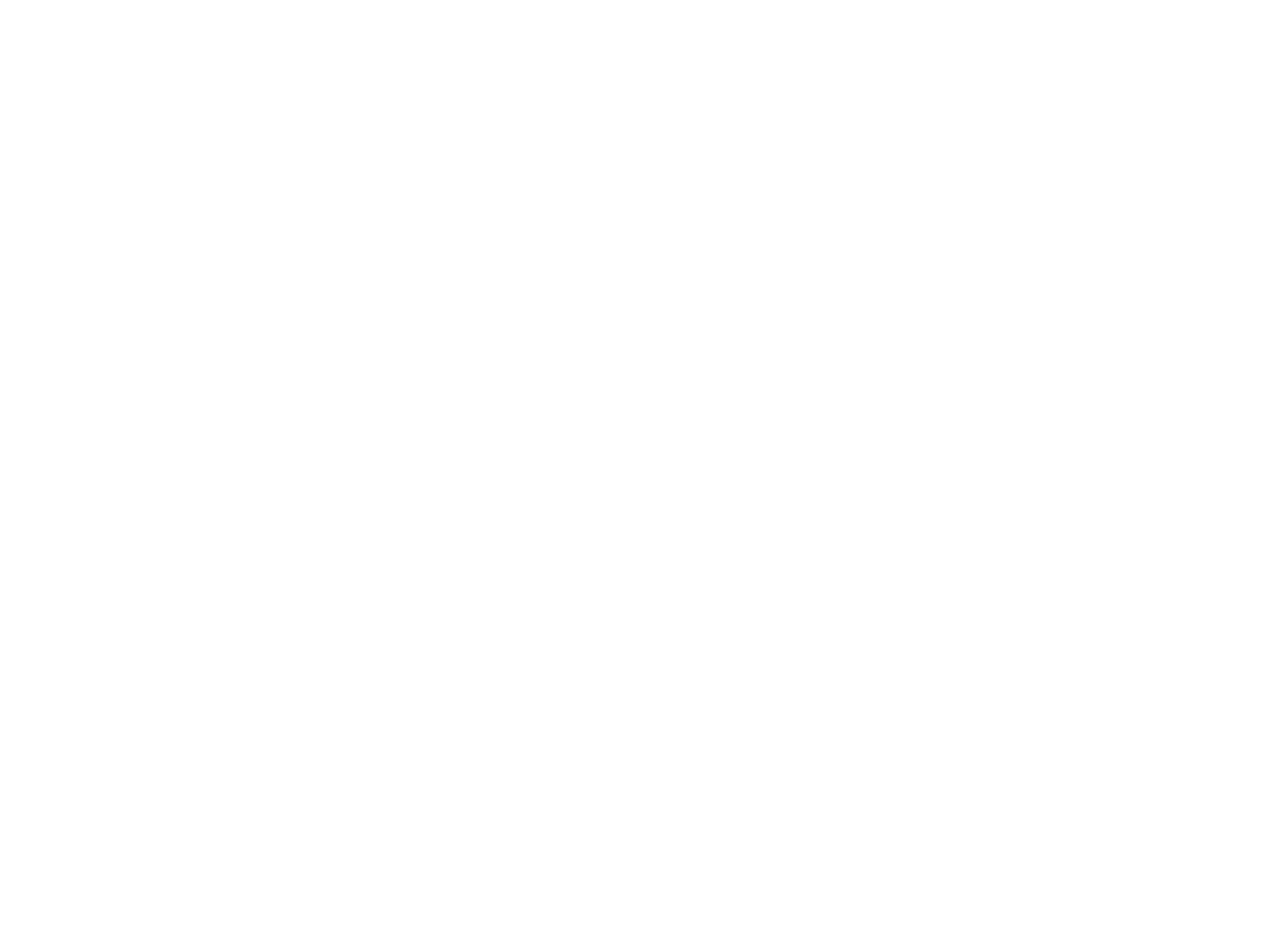
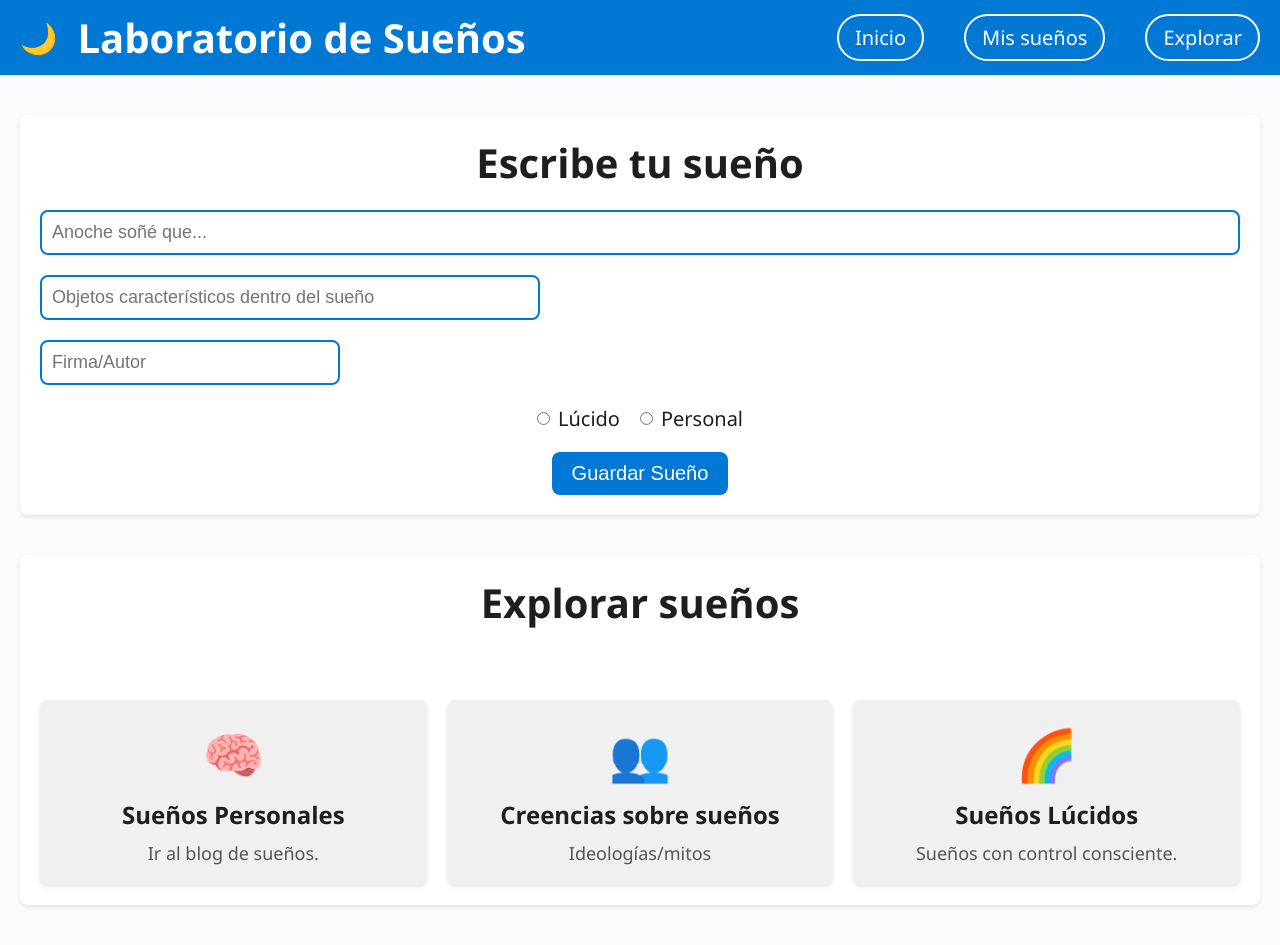
Before and after one commit to LautaroMabrass/Introduccion-TP, a plain HTML site: page frontend/index.html in a window 1280 px wide. Before the commit the page ends 800 px from the top, so only its background shows below. Drawn offline with Linux system fonts and the light colour scheme.

Commit message:
Creacion del index y su respectivo css

```diff
--- a/frontend/index.html
+++ b/frontend/index.html
@@ -1,11 +1,82 @@
 <!DOCTYPE html>
-<html lang="en">
+<html lang="es">
+
 <head>
-    <meta charset="UTF-8">
-    <meta name="viewport" content="width=device-width, initial-scale=1.0">
-    <title>Document</title>
+  <meta charset="UTF-8" />
+  <meta name="viewport" content="width=device-width, initial-scale=1.0"/>
+  <title>Laboratorio de Sueños</title>
+  <link rel="stylesheet" href="styles/styles.css" />
 </head>
-<body>
-    <h1></h1>
+
+<body class="body-index">
+
+  <header class="header">
+
+    <div class="header-logo">
+      <span class="header-logo-luna">🌙</span>
+      <h1 class="header-logo-h1">Laboratorio de Sueños</h1>
+    </div>
+
+    <nav>
+      <ul class="nav-links">
+        <li class="nav-links-botones"><a href="index.html">Inicio</a></li>
+        <li class="nav-links-botones"><a href="mis-suenios.html">Mis sueños</a></li>
+        <li class="nav-links-botones"><a href="explorar.html">Explorar</a></li>
+      </ul>
+    </nav>
+
+  </header>
+
+  <main class="contenedor-principal">
+
+    <section class="contenedor-principal-crear-suenio">
+
+      <h2 class="contenedor-principal-crear-suenio-titulo">Escribe tu sueño</h2>
+
+      <div class="contenedor-principal-crear-suenio-formulario">
+        <input type="text" placeholder="Anoche soñé que..." class="contenedor-principal-crear-suenio-formulario-entrada" />
+        <input type="text" placeholder="Objetos característicos dentro del sueño" class="contenedor-principal-crear-suenio-formulario-objeto" />
+        <input type="text" placeholder="Firma/Autor" class="contenedor-principal-crear-suenio-formulario-firma" />
+      </div>
+
+      <div class="contenedor-principal-crear-suenio-tipo">
+        <label><input type="radio" name="tipo_suenio" value="lucido" /> Lúcido</label>
+        <label><input type="radio" name="tipo_suenio" value="personal" /> Personal</label>
+      </div>
+
+      <button class="contenedor-principal-crear-suenio-guardar">Guardar Sueño</button>
+
+    </section>
+
+    <section class="contenedor-principal-explorar">
+
+      <h2>Explorar sueños</h2>
+
+      <div class="contenedor-principal-explorar-tarjetas">
+
+        <div class="contenedor-principal-explorar-tarjetas-tarjeta">
+          <div class="contenedor-principal-explorar-tarjetas-tarjeta-icono">🧠</div>
+          <h3>Sueños Personales</h3>
+          <p>Ir al blog de sueños.</p>
+        </div>
+
+        <div class="contenedor-principal-explorar-tarjetas-tarjeta">
+          <div class="contenedor-principal-explorar-tarjetas-tarjeta-icono">👥</div>
+          <h3>Creencias sobre sueños</h3>
+          <p>Ideologías/mitos</p>
+        </div>
+
+        <div class="contenedor-principal-explorar-tarjetas-tarjeta">
+          <div class="contenedor-principal-explorar-tarjetas-tarjeta-icono">🌈</div>
+          <h3>Sueños Lúcidos</h3>
+          <p>Sueños con control consciente.</p>
+        </div>
+
+      </div>
+
+    </section>
+
+  </main>
+
 </body>
 </html>
--- a/frontend/styles/styles.css
+++ b/frontend/styles/styles.css
@@ -0,0 +1,210 @@
+/* Reset */
+* {
+  margin: 0;
+  padding: 0;
+  box-sizing: border-box;
+}
+
+.body-index {
+  font-family: "Segoe UI", sans-serif;
+  background-color: #f9fbfd;
+  color: #1e1e1e;
+}
+
+/* Header */
+.header {
+  background-color: #0078d4;
+  color: #fff;
+  padding: 10px 20px;
+  display: flex;
+  justify-content: space-between;
+  align-items: center;
+}
+
+.header-logo {
+  display: flex;
+  gap: 20px;
+  align-items: center;
+}
+
+.header-logo-luna {
+  font-size: 30px;
+}
+
+.header-logo-h1 {
+  font-size: 40px;
+}
+
+/* Links de navegacion */
+.nav-links {
+  list-style: none;
+  display: flex;
+  gap: 40px;
+  align-items: center;
+  padding-left: 0;
+  margin: 0;
+}
+
+.nav-links-botones a {
+  font-size: 20px;
+  color: #FFFFFF;
+  text-decoration: none;
+  padding: 8px 16px;
+  border: 2px solid #FFFFFF;
+  border-radius: 999px;
+  transition: color 0.5s ease, background-color 0.5s ease;
+  cursor: pointer;
+}
+
+.nav-links-botones a:hover {
+  color: #0078d4;
+  background-color: #FFFFFF;
+  text-decoration: none;
+}
+
+.nav-links-botones a:focus,
+.contenedor-principal-crear-suenio-guardar:focus {
+  outline: 3px solid #005a9e;
+  outline-offset: 2px;
+}
+
+/* Main */
+
+/* Seccion crear sueños */
+.contenedor-principal-crear-suenio {
+  background-color: #FFFFFF;
+  padding: 20px;
+  border-radius: 8px;
+  box-shadow: 0 2px 4px rgba(0, 0, 0, 0.1);
+  margin: 40px 20px;
+  display: flex;
+  gap: 20px;
+  flex-direction: column;
+  align-items: center;
+}
+
+.contenedor-principal-crear-suenio-titulo {
+  font-size: 40px;
+  font-weight: bold;
+}
+
+.contenedor-principal-crear-suenio-formulario {
+  display: flex;
+  flex-direction: column;
+  gap: 20px;
+  width: 100%;
+}
+
+.contenedor-principal-crear-suenio-formulario input {
+  padding: 10px;
+  border: 2px solid #0078d4;
+  border-radius: 8px;
+  font-size: 18px;
+}
+
+.contenedor-principal-crear-suenio-formulario-entrada {
+  width: 100%;
+}
+
+.contenedor-principal-crear-suenio-formulario-objeto {
+  width: 500px;
+}
+
+.contenedor-principal-crear-suenio-formulario-firma {
+  width: 300px;
+}
+
+/* Radio tipo de sueño */
+.contenedor-principal-crear-suenio-tipo {
+  display: flex;
+  gap: 20px;
+  flex-direction: row;
+}
+
+.contenedor-principal-crear-suenio-tipo label {
+  font-size: 20px;
+  color: #1e1e1e;
+  display: flex;
+  align-items: center;
+  gap: 8px;
+  cursor: pointer;
+}
+
+.contenedor-principal-crear-suenio-tipo label input {
+  accent-color: #0078d4;
+}
+
+/* Boton guardar sueño */
+.contenedor-principal-crear-suenio-guardar {
+  background-color: #0078d4;
+  color: #FFFFFF;
+  padding: 10px 20px;
+  border: none;
+  border-radius: 8px;
+  font-size: 20px;
+  cursor: pointer;
+  transition: background-color 0.3s ease, color 0.3s ease;
+}
+
+.contenedor-principal-crear-suenio-guardar:hover {
+  background-color: #005a9e;
+  color: #FFFFFF;
+}
+
+/* Seccion explorar sueños */
+.contenedor-principal-explorar {
+  display: flex;
+  flex-direction: column;
+  gap: 20px;
+  background-color: #FFFFFF;
+  padding: 20px;
+  border-radius: 8px;
+  box-shadow: 0 2px 4px rgba(0, 0, 0, 0.1);
+  margin: 40px 20px;
+  align-items: center;
+}
+
+.contenedor-principal-explorar h2 {
+  font-size: 40px;
+  font-weight: bold;
+}
+
+/* Tarjetas explorar */
+.contenedor-principal-explorar-tarjetas {
+  display: grid;
+  grid-template-columns: 1fr 1fr 1fr;
+  gap: 20px;
+  width: 100%;
+  justify-items: center;
+  margin-top: 50px;
+}
+
+.contenedor-principal-explorar-tarjetas-tarjeta {
+  background-color: #f0f0f0;
+  padding: 20px;
+  border-radius: 8px;
+  box-shadow: 0 2px 4px rgba(0, 0, 0, 0.1);
+  width: 100%;
+  text-align: center;
+}
+
+.contenedor-principal-explorar-tarjetas-tarjeta:hover {
+  background-color: #e0e0e0;
+  cursor: pointer;
+}
+
+.contenedor-principal-explorar-tarjetas-tarjeta-icono {
+  font-size: 50px;
+  margin-bottom: 10px;
+}
+
+.contenedor-principal-explorar-tarjetas-tarjeta h3 {
+  font-size: 24px;
+  font-weight: bold;
+  margin-bottom: 10px;
+}
+
+.contenedor-principal-explorar-tarjetas-tarjeta p {
+  font-size: 18px;
+  color: #555;
+}
```
Also changed, not shown: 1 other file.
